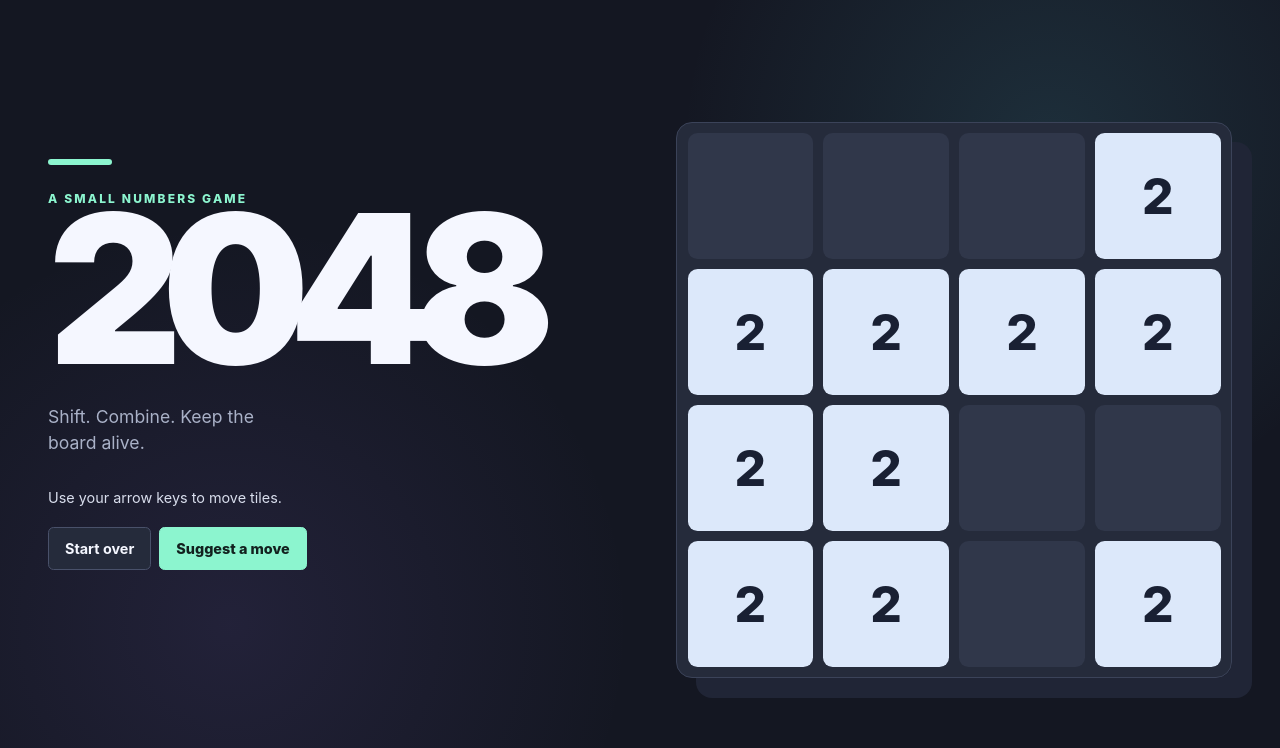
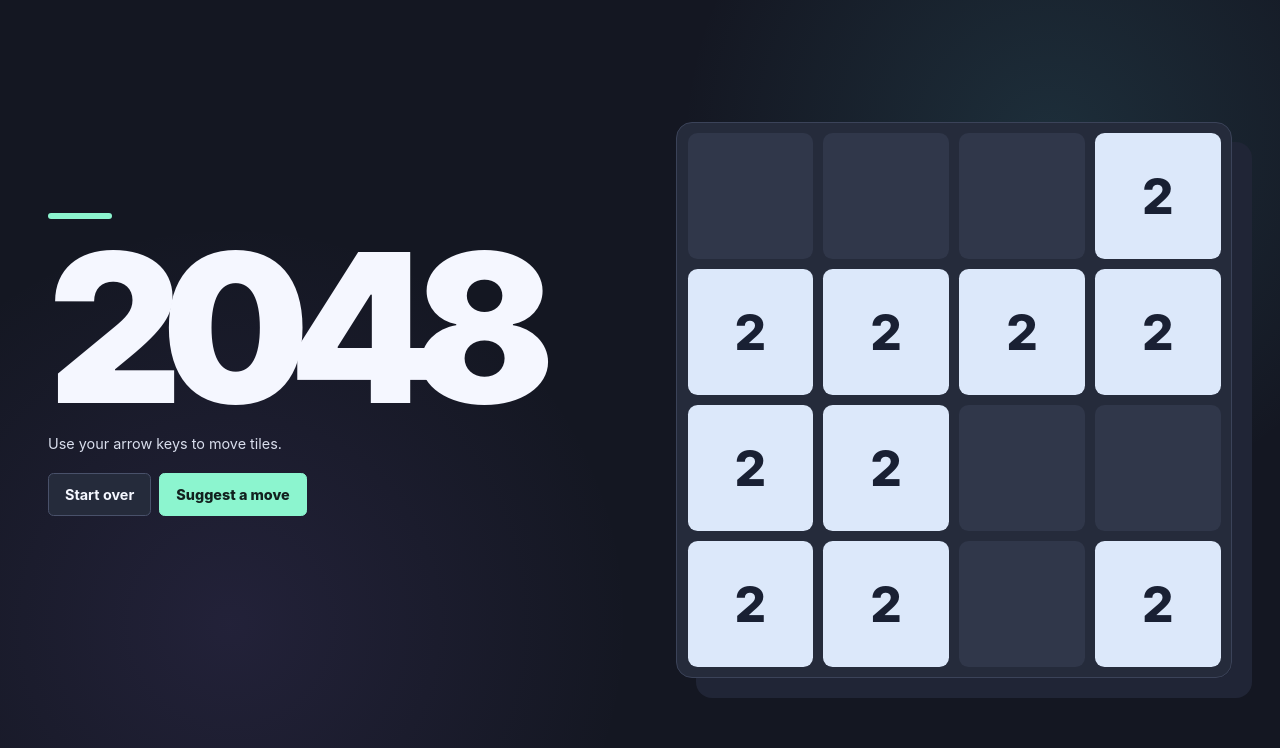
Before and after one commit to adawx/2048, a React app: page / in a window 1280 px wide. Shown: the top 748 px of the page. Built offline with nearby package versions, Linux system fonts and the light colour scheme; the HTML template or start-up script is replaced by a standard one.

Commit message:
Final tweaks

```diff
--- a/src/App.css
+++ b/src/App.css
@@ -24,15 +24,6 @@
   content: '';
 }
 
-.eyebrow {
-  margin: 0;
-  color: #8cf5cf;
-  font-size: 0.75rem;
-  font-weight: 800;
-  letter-spacing: 0.18em;
-  text-transform: uppercase;
-}
-
 h1 {
   margin: 0.5rem 0 0;
   color: #f5f7ff;
@@ -40,14 +31,6 @@
   font-weight: 900;
   letter-spacing: -0.1em;
   line-height: 0.72;
-}
-
-.game-description {
-  max-width: 15rem;
-  margin: 2.5rem 0 0;
-  color: #a9b1c7;
-  font-size: 1.1rem;
-  line-height: 1.5;
 }
 
 .game-message {
@@ -221,8 +204,4 @@
   h1 {
     font-size: clamp(6rem, 30vw, 9rem);
   }
-
-  .game-description {
-    margin-top: 1.75rem;
-  }
 }
--- a/src/ui/Game.tsx
+++ b/src/ui/Game.tsx
@@ -65,9 +65,7 @@
     <main className="game-page">
       <section className="game-intro" aria-labelledby="game-title">
         <header className="game-header">
-          <p className="eyebrow">A small numbers game</p>
           <h1 id="game-title">2048</h1>
-          <p className="game-description">Shift. Combine. Keep the board alive.</p>
         </header>
         <p className="game-message" aria-live="polite">
           {message}
```
Also changed, not shown: 1 other file (tests, documents, lock files or other folders).
